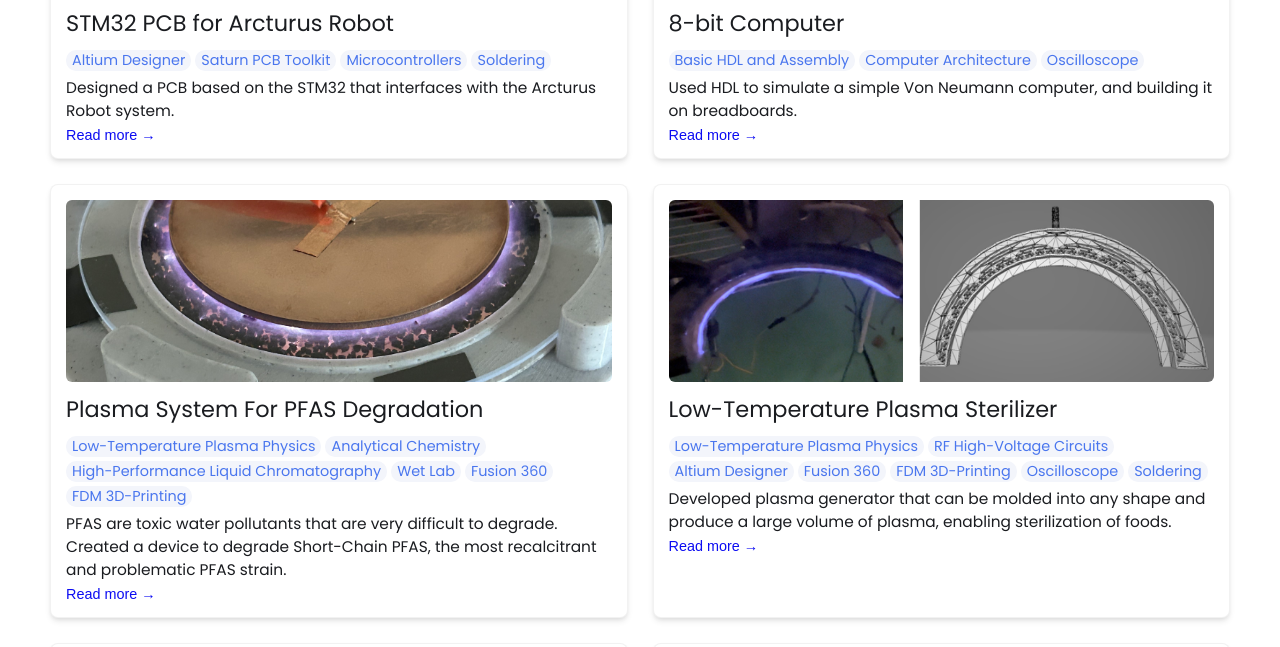
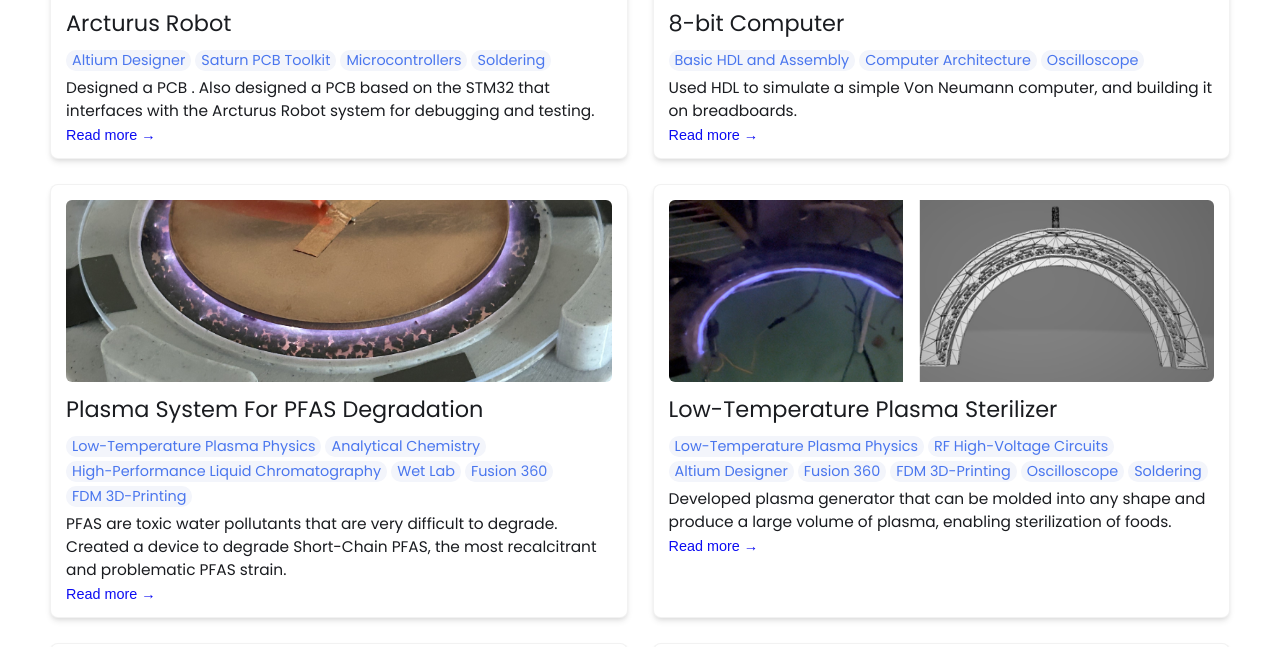
Before and after one commit to MegaPerkyCello/MegaPerkyCello.github.io, a Jekyll site: the page built from index.html, in a window 1280 px wide and 900 px high, scrolled down 1043 px, cut to the strip 253-900 px from the top of the window. Built offline with Jekyll 4.4.1, drawn with Linux system fonts in a browser that asks for light colours.

Commit message:
Update index.md

```diff
--- a/_projects/01-Arcturus/index.md
+++ b/_projects/01-Arcturus/index.md
@@ -1,7 +1,7 @@
 ---
 layout: post
-title: STM32 PCB for Arcturus Robot
-description: Designed a PCB based on the STM32 that interfaces with the Arcturus Robot system.
+title: Arcturus Robot
+description: Designed a PCB . Also designed a PCB based on the STM32 that interfaces with the Arcturus Robot system for debugging and testing.
 skills:
   - Altium Designer
   - Saturn PCB Toolkit
```
